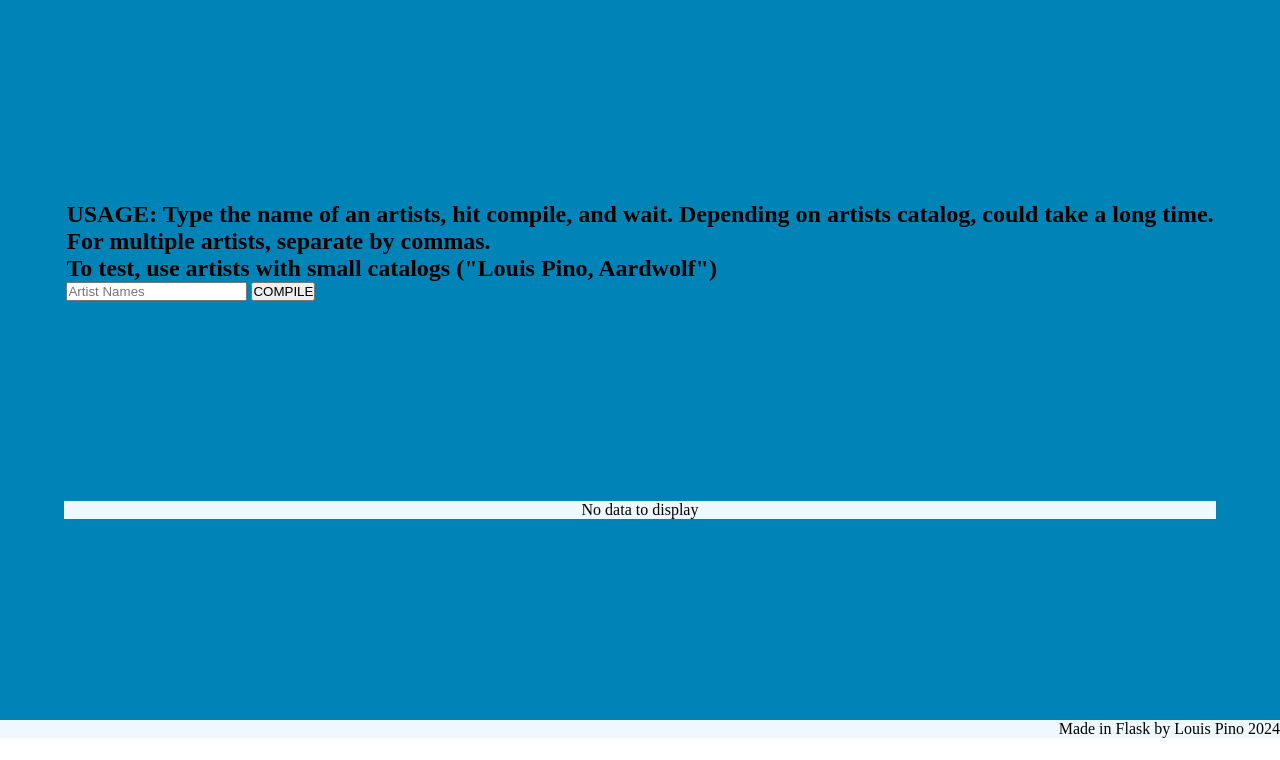
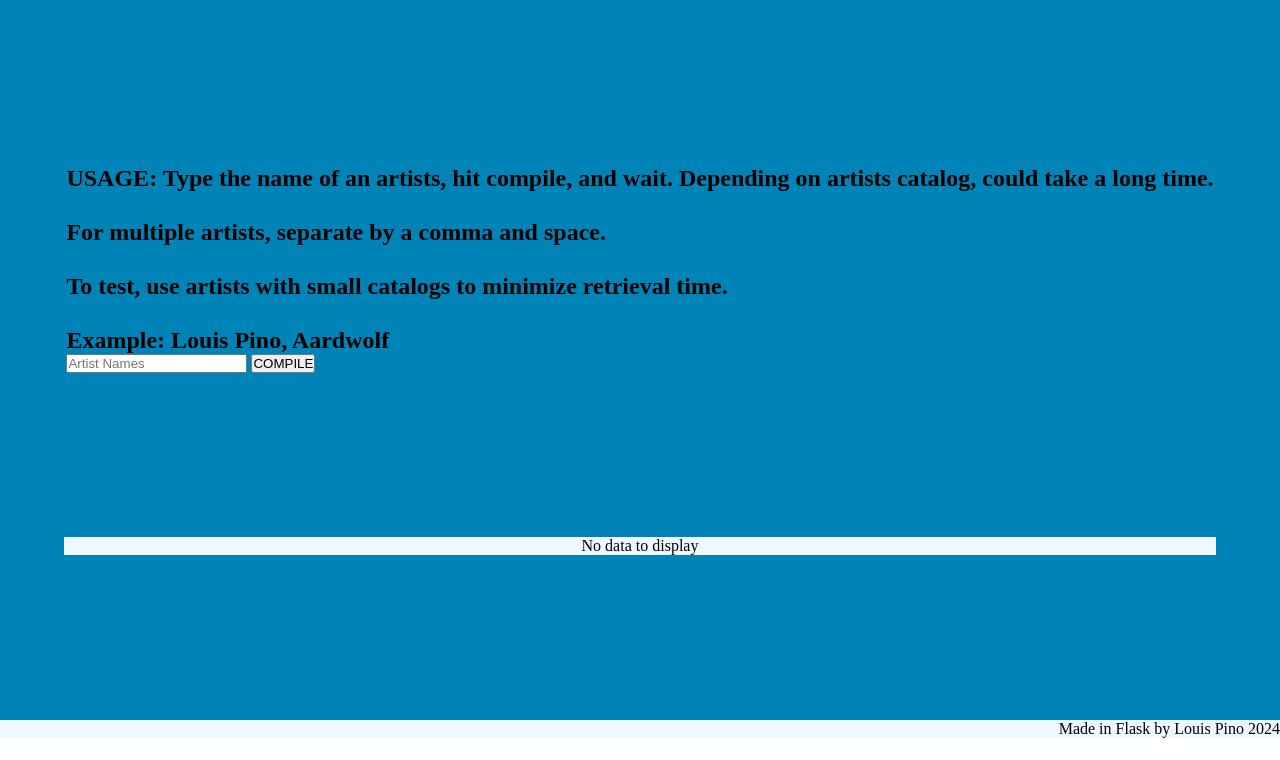
Before and after one commit to LouisPino/corpus-generator, a Flask app: page / in a window 1280 px wide. Shown: the part 18-778 px from the top of the page. Run offline with Flask 3, Linux system fonts and the light colour scheme.

Commit message:
cleaner instructions

```diff
--- a/spotify.py
+++ b/spotify.py
@@ -40,7 +40,6 @@ def get_all_artist_songs(names):
         albums.extend(albums_response.json()['items'])
 
 
-    print(albums)
     # Get album's tracks
     all_tracks = []
     track_ids = []
--- a/templates/index.html
+++ b/templates/index.html
@@ -3,8 +3,11 @@
 {% block main %}
 <div class="form-div">
     <h2>USAGE: Type the name of an artists, hit compile, and wait. Depending on artists catalog, could take a long
-        time.<br />For multiple artists, separate by commas.<br />To test, use artists with small catalogs ("Louis Pino,
-        Aardwolf")</h2>
+        time.<br /><br />For multiple artists, separate by a comma and space.<br /><br />To test, use artists with small
+        catalogs to minimize retrieval time.
+        <br /><br />Example: Louis Pino,
+        Aardwolf
+    </h2>
     <form method="post" action="/">
         <input type="text" name="artist_names" placeholder="Artist Names">
         <button type="submit">COMPILE</button>
```
